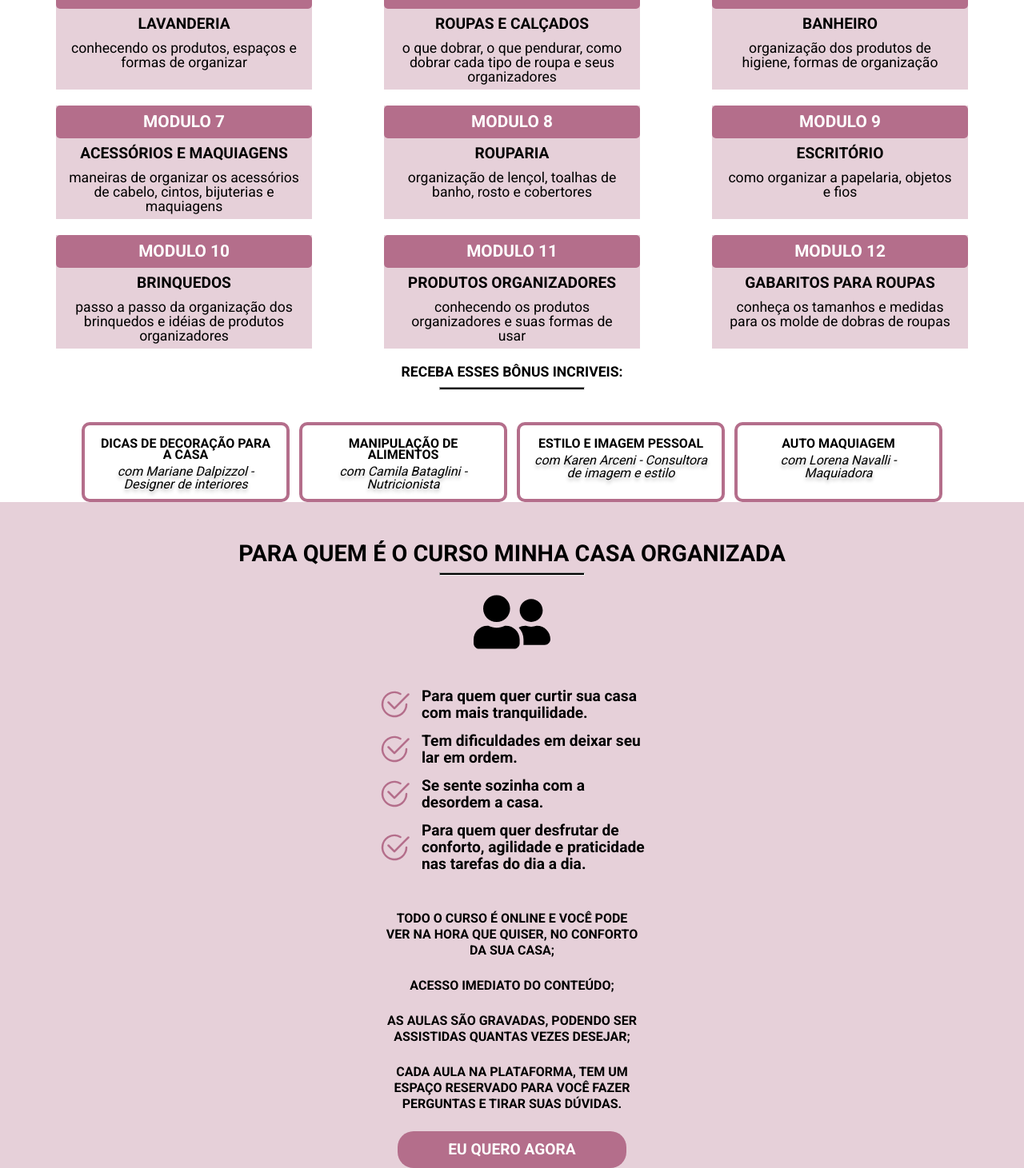
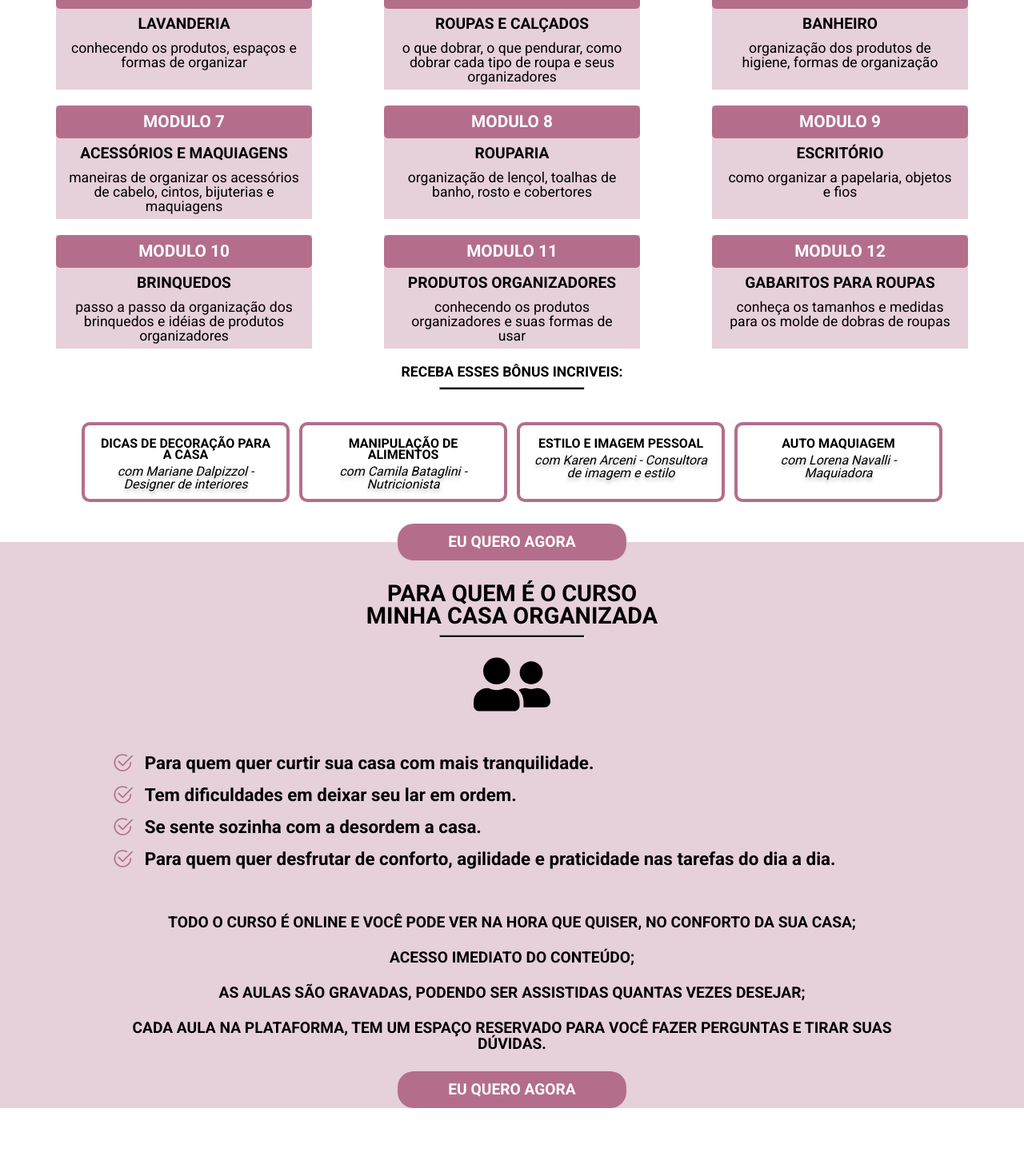
Before and after one commit to JuniorAlvesbr/leticiamartins.com.br-curso, a Next.js app: page / in a window 1280 px wide. Shown: the part 1144-2605 px from the top of the page at 80% size. After the commit the page ends 2530 px from the top, so only its background shows below. Built offline with nearby package versions, Linux system fonts and the light colour scheme.

Commit message:
create responsice WhenisCourse

```diff
--- a/components/CourseContent/index.js
+++ b/components/CourseContent/index.js
@@ -3,6 +3,7 @@ import { SubTitle, SubTitleH3 } from "../../object/SubTitle"
 import BonusCard from "./BonusCard"
 import ModuleCard from "./ModuleCard"
 import { BonusContent, CardGrid, Container } from "./styles"
+import Button from '../Button'
 
 export default function CourseContent() {
     return (
@@ -36,6 +37,8 @@ export default function CourseContent() {
                     </li>
                 ))}
             </BonusContent>
+
+            <Button>Eu quero Agora</Button>
         </Container>
     )
 }
--- a/components/CourseContent/styles.js
+++ b/components/CourseContent/styles.js
@@ -1,15 +1,24 @@
 import styled from 'styled-components'
 import { SubTitle } from '../../object/SubTitle'
 import { BlackLine } from '../../object/Line'
+import Button from '../Button'
 
 export const Container = styled.section`
     display: flex;
     flex-direction: column;
     align-items: center;
+    position: relative;
+    padding-bottom: 50px;
 
     > ${SubTitle} {
         width: 156px;
         margin-top: 20px;
+    }
+
+    > ${Button} {
+        position: absolute;
+        bottom: -23px;
+        z-index: 10;
     }
 
     @media (min-width: 550px) {
--- a/components/WhoisCourse/index.js
+++ b/components/WhoisCourse/index.js
@@ -1,4 +1,4 @@
-import { Container, UsersIcon, List, Item, CheckIcon, TextContent, Text } from "./styles";
+import { Container, UsersIcon, List, Item, CheckIcon, Content, TextContent, Text } from "./styles";
 import { SubTitle } from '../../object/SubTitle'
 import { BlackLine } from '../../object/Line'
 import Button from '../Button'
@@ -24,6 +24,7 @@ export default function WhoisCourse() {
             <BlackLine />
             <UsersIcon />
 
+            <Content>
                 <List>
                     {list.map((item, index) => <Item key={index}><CheckIcon /><span>{item}</span></Item>)}
                 </List>
@@ -31,6 +32,7 @@ export default function WhoisCourse() {
                 <TextContent>
                     {text.map((item, index) => <Text key={index}>{item}</Text>)}
                 </TextContent>
+            </Content>
 
             <Button>Eu quero agora</Button>
         </Container >
--- a/components/WhoisCourse/styles.js
+++ b/components/WhoisCourse/styles.js
@@ -1,6 +1,7 @@
 import styled from 'styled-components'
 import { FaUserFriends } from "react-icons/fa"
 import { BsCheck2Circle } from "react-icons/bs"
+import { SubTitle } from '../../object/SubTitle'
 
 export const Container = styled.section`
     background-color: ${({ theme }) => theme.colors.fourth};
@@ -8,6 +9,10 @@ export const Container = styled.section`
     flex-direction: column;
     align-items: center;
     padding-top: 50px;
+
+    ${SubTitle} {
+        max-width: 370px;
+    }
 `
 
 export const UsersIcon = styled(FaUserFriends)`
@@ -15,14 +20,17 @@ export const UsersIcon = styled(FaUserFriends)`
 `
 
 export const CheckIcon = styled(BsCheck2Circle)`
-    font-size: 2.5rem;
+    font-size: 2rem;
     color: ${({ theme }) => theme.colors.third};
 `
 
-export const List = styled.ul`
+export const Content = styled.article`
     margin-top : 34px;
+    width: 90vw;
+    max-width: 1000px
 `
 
+export const List = styled.ul``
 
 export const Item = styled.li`
     font-size: 1.2rem;
@@ -30,17 +38,21 @@ export const Item = styled.li`
     line-height: 21px;
     display: flex;
     align-items: center;
-    margin-bottom: 14px;
+    margin-bottom: 8px;
 
     > span {
         display: inline-block;
-        max-width: 280px;
         margin-left: 14px;
+        width: 90vw;
+    }
+
+    @media (min-width: 800px) {
+        font-size: 1.4rem;
     }
 `
 
 export const TextContent = styled.div`
-    margin-top: 34px;
+    margin-top: 54px;
 `
 
 export const Text = styled.p`
@@ -49,5 +61,8 @@ export const Text = styled.p`
     text-transform: uppercase;
     line-height: 20px;
     margin-bottom: 24px;
-    width: 320px;
+
+    @media (min-width: 800px) {
+        font-size: 1.2rem;
+    }
 `
```
Lines whose indentation alone changed are shown as unchanged.
